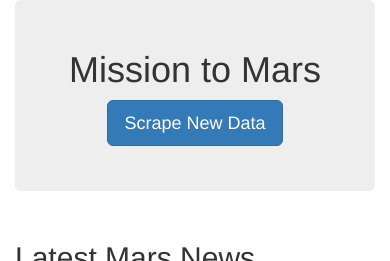
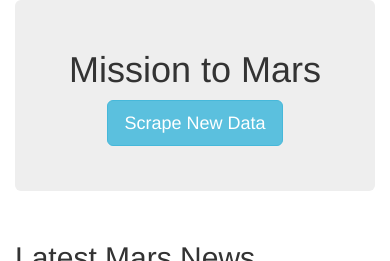
Before and after one commit to saramcel/MIssion-to-Mars, a Flask app: page / in a window 390 px wide. Shown: the top 261 px of the page. Run offline with Flask 2, Linux system fonts and the light colour scheme; data that the repository does not hold is empty; some libraries are stand-ins or nearby versions.

Commit message:
New Attempt at Challenge

```diff
--- a/Mars_Challenge/templates/index.html
+++ b/Mars_Challenge/templates/index.html
@@ -11,17 +11,19 @@
     />
   </head>
   <body>
-    <div class="container">
+    <!--Bootstrap 1: I made the main container fluid-->
+    <div class="container-fluid">
       <!-- Add Jumbotron to Header -->
       <div class="jumbotron text-center">
         <h1>Mission to Mars</h1>
         <!-- Add a button to activate scraping script -->
-        <p><a class="btn btn-primary btn-lg" href="/scrape" role="button">Scrape New Data</a></p>
+        <!--Bootstrap 2: I changed the button color class-->
+        <p><a class="btn btn-info btn-lg" href="/scrape" role="button">Scrape New Data</a></p>
       </div>
 
       <!-- Add section for Mars News -->
       <div class="row" id="mars-news">
-        <div class="col-md-12">
+        <div class="col-xs-12">
           <div class="media">
             <div class="media-body">
               <h2>Latest Mars News</h2>
@@ -34,7 +36,7 @@
 
       <!-- Section for Featured Image and Facts table -->
       <div class="row" id="mars-featured-image">
-        <div class="col-md-8">
+        <div class="col-xs-12 col-sm-6 col-lg-8">
           <h2>Featured Mars Image</h2>
 
           <!-- if images is False/None/non-existent, then default to error message -->
@@ -45,7 +47,7 @@
           />
         </div>
 
-        <div class="col-md-4">
+        <div class="col-xs-6 col-lg-4">
           <!-- Mars Facts -->
           <div class="row" id="mars-facts">
             <h4>Mars Facts</h4>
@@ -61,7 +63,7 @@
         </div>
 
         {% for hemisphere in mars.hemispheres %}
-        <div class="col-md-6">
+        <div class="col-xs-6">
           <div class="thumbnail">
             <img src="{{hemisphere.img_url | default('static/images/error.png', true)}}" alt="...">
             <div class="caption">
```
